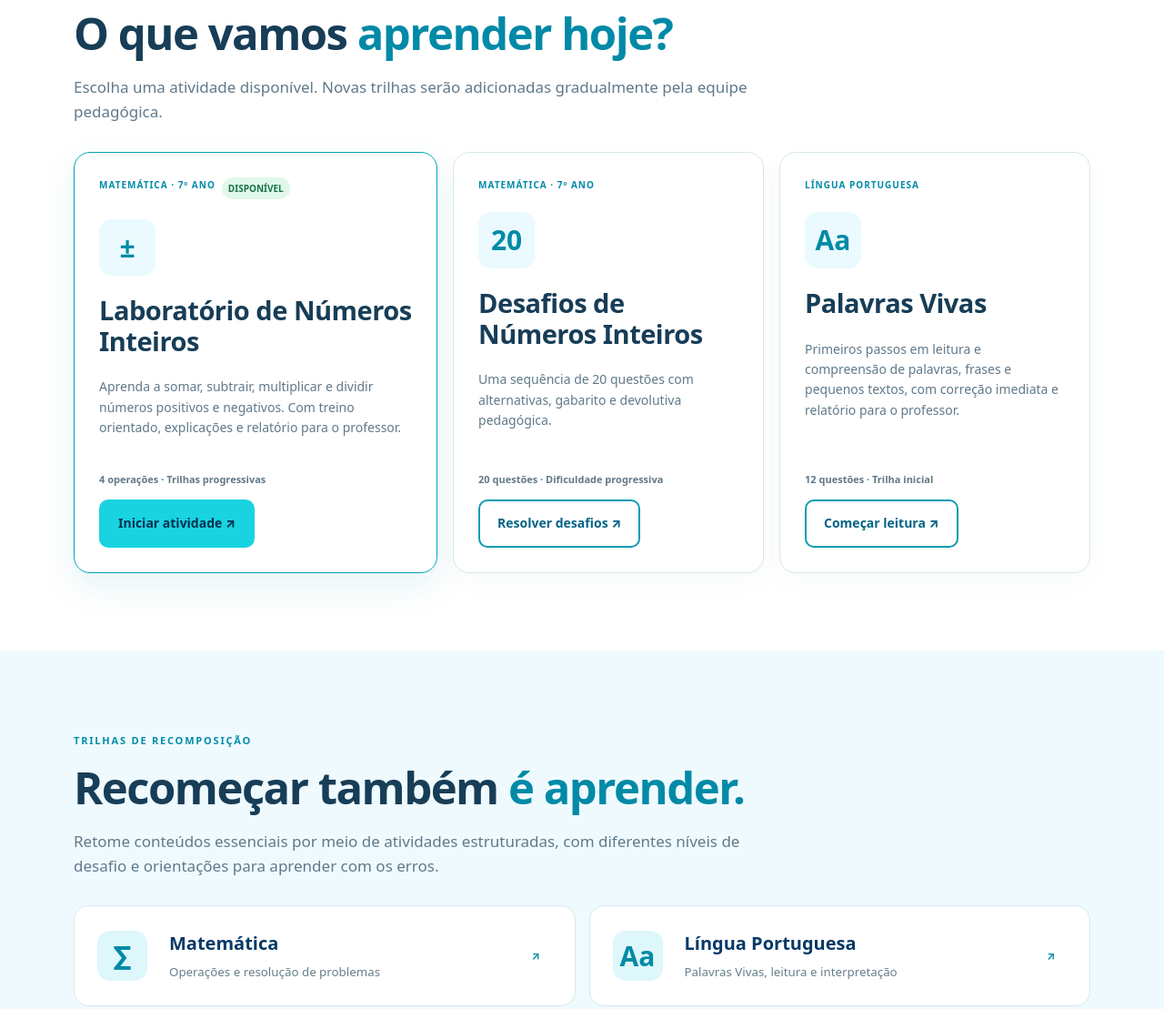
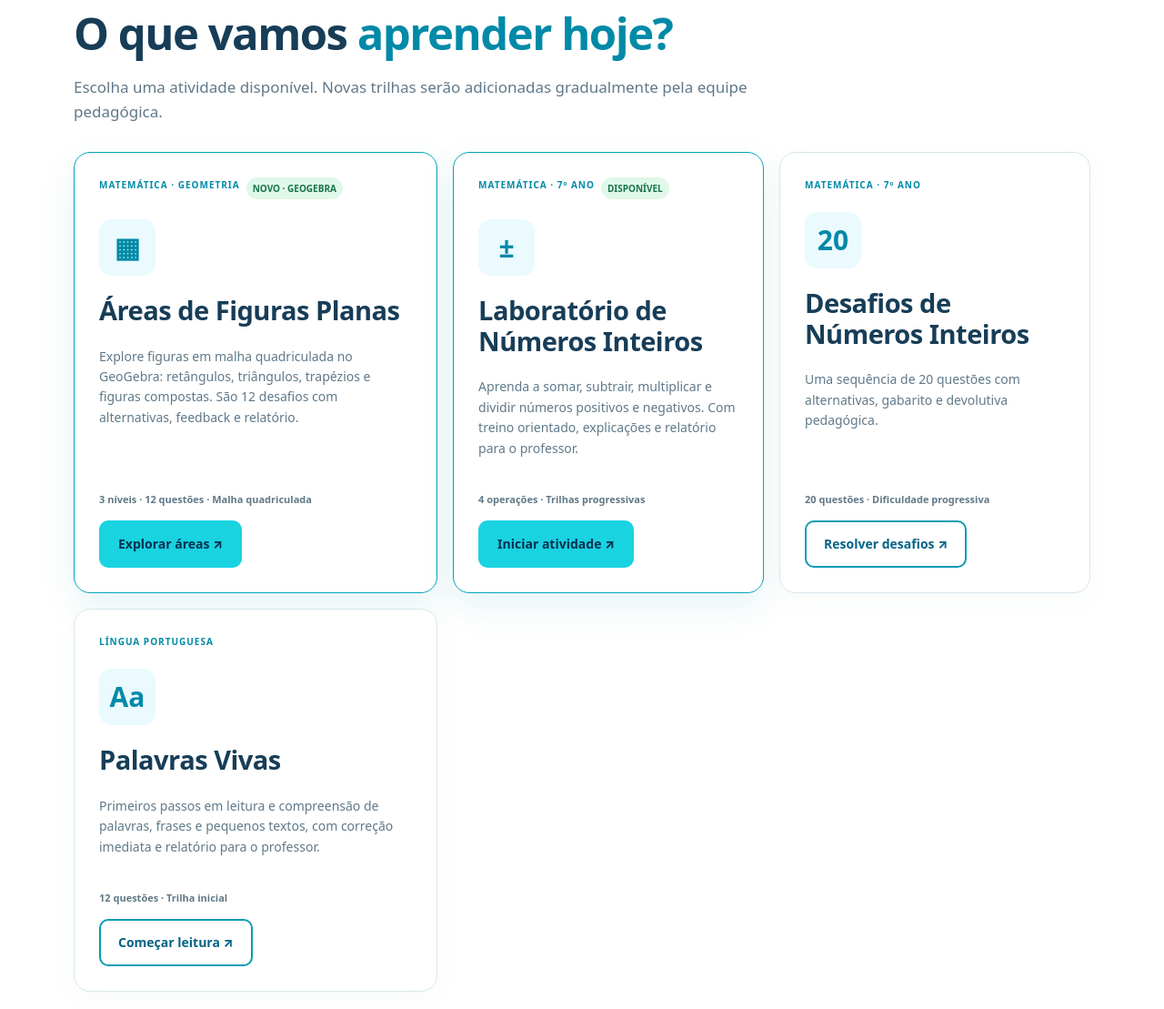
Before and after one commit to Jonailtonsouza/JP_Aprende, a plain HTML site: page index.html in a window 1280 px wide. Shown: the part 1927-3036 px from the top of the page at 91% size. Drawn offline with Linux system fonts and the light colour scheme.

Commit message:
feat(home): divulgar atividade de áreas na malha GeoGebra

```diff
--- a/index.html
+++ b/index.html
@@ -53,7 +53,7 @@
   </div>
 </section>
 <section class="learn-section" id="atividades"><div class="wrap"><span class="learn-eyebrow">COMECE POR AQUI</span><h2>O que vamos <em>aprender hoje?</em></h2><p class="learn-intro">Escolha uma atividade disponível. Novas trilhas serão adicionadas gradualmente pela equipe pedagógica.</p>
-<div class="learn-card-grid"><article class="learn-activity learn-feature"><div class="learn-activity-top"><span class="learn-tag">MATEMÁTICA · 7º ANO</span><span class="learn-tag-light">DISPONÍVEL</span></div><div class="learn-activity-mark">±</div><h3>Laboratório de Números Inteiros</h3><p>Aprenda a somar, subtrair, multiplicar e dividir números positivos e negativos. Com treino orientado, explicações e relatório para o professor.</p><div class="learn-activity-footer"><span>4 operações · Trilhas progressivas</span><a class="learn-btn learn-btn-primary" href="atividades/laboratorio-inteiros.html">Iniciar atividade ↗</a></div></article>
+<div class="learn-card-grid"><article class="learn-activity learn-feature"><div class="learn-activity-top"><span class="learn-tag">MATEMÁTICA · GEOMETRIA</span><span class="learn-tag-light">NOVO · GEOGEBRA</span></div><div class="learn-activity-mark">▦</div><h3>Áreas de Figuras Planas</h3><p>Explore figuras em malha quadriculada no GeoGebra: retângulos, triângulos, trapézios e figuras compostas. São 12 desafios com alternativas, feedback e relatório.</p><div class="learn-activity-footer"><span>3 níveis · 12 questões · Malha quadriculada</span><a class="learn-btn learn-btn-primary" href="atividades/areas-malha-geogebra.html">Explorar áreas ↗</a></div></article><article class="learn-activity learn-feature"><div class="learn-activity-top"><span class="learn-tag">MATEMÁTICA · 7º ANO</span><span class="learn-tag-light">DISPONÍVEL</span></div><div class="learn-activity-mark">±</div><h3>Laboratório de Números Inteiros</h3><p>Aprenda a somar, subtrair, multiplicar e dividir números positivos e negativos. Com treino orientado, explicações e relatório para o professor.</p><div class="learn-activity-footer"><span>4 operações · Trilhas progressivas</span><a class="learn-btn learn-btn-primary" href="atividades/laboratorio-inteiros.html">Iniciar atividade ↗</a></div></article>
 <article class="learn-activity"><span class="learn-tag">MATEMÁTICA · 7º ANO</span><div class="learn-activity-mark">20</div><h3>Desafios de Números Inteiros</h3><p>Uma sequência de 20 questões com alternativas, gabarito e devolutiva pedagógica.</p><div class="learn-activity-footer"><span>20 questões · Dificuldade progressiva</span><a class="learn-btn learn-btn-outline" href="atividades/inteiros.html">Resolver desafios ↗</a></div></article>
 <article class="learn-activity"><span class="learn-tag">LÍNGUA PORTUGUESA</span><div class="learn-activity-mark">Aa</div><h3>Palavras Vivas</h3><p>Primeiros passos em leitura e compreensão de palavras, frases e pequenos textos, com correção imediata e relatório para o professor.</p><div class="learn-activity-footer"><span>12 questões · Trilha inicial</span><a class="learn-btn learn-btn-outline" href="atividades/palavras-vivas.html">Começar leitura ↗</a></div></article></div></div></section>
 <section class="learn-section learn-soft" id="trilhas"><div class="wrap"><span class="learn-eyebrow">TRILHAS DE RECOMPOSIÇÃO</span><h2>Recomeçar também <em>é aprender.</em></h2><p class="learn-intro">Retome conteúdos essenciais por meio de atividades estruturadas, com diferentes níveis de desafio e orientações para aprender com os erros.</p><div class="learn-paths"><a href="componentes/matematica.html"><span class="learn-path-icon">∑</span><div><strong>Matemática</strong><small>Operações e resolução de problemas</small></div><b>↗</b></a><a href="componentes/lingua-portuguesa.html"><span class="learn-path-icon">Aa</span><div><strong>Língua Portuguesa</strong><small>Palavras Vivas, leitura e interpretação</small></div><b>↗</b></a></div><p style="margin-top:23px"><a class="learn-btn learn-btn-outline" href="recomposicao.html">Ver os 13 componentes curriculares ↗</a></p></div></section>
```
